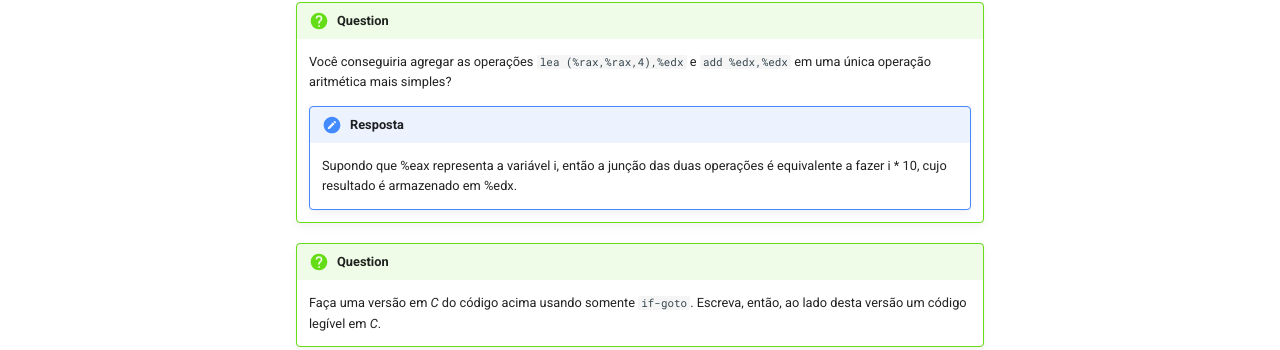
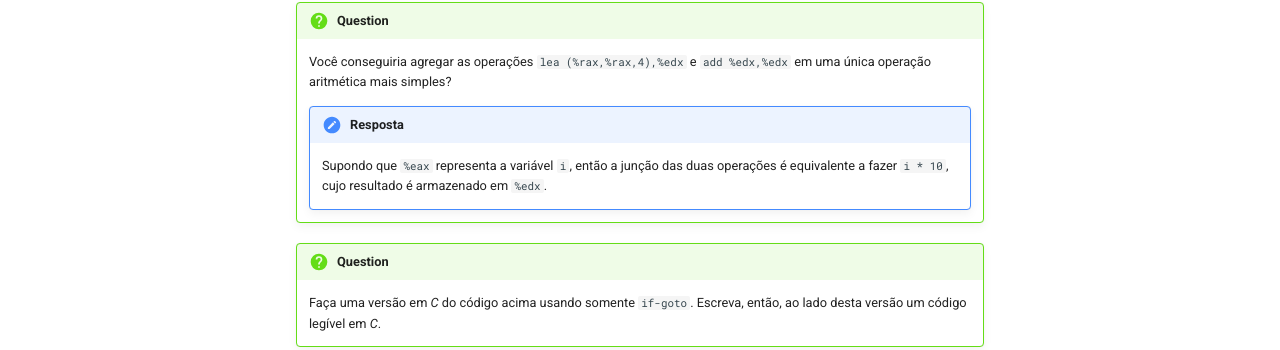
Before and after one commit to Insper/SistemasHardwareSoftware, an MkDocs documentation site: the page built from material/aulas/10-revisao/index.md, in a window 1280 px wide and 900 px high, scrolled down 1724 px. Shown: the part 409-759 px from the top of the window. Built offline with MkDocs 1.6.1 and Material for MkDocs 9.7.7, drawn with Linux system fonts in a browser that asks for light colours; nearby versions of some CDN libraries; formulas are drawn with MathJax 3; comment, search, counter and statistics services are not loaded.

```diff
--- a/material/aulas/10-revisao/index.md
+++ b/material/aulas/10-revisao/index.md
@@ -61,7 +61,7 @@ Analise a função `func2` com o gdb e responda:
     Você conseguiria agregar as operações `lea    (%rax,%rax,4),%edx` e `add    %edx,%edx` em uma única operação aritmética mais simples?
 
     !!! details "Resposta"
-        Supondo que %eax representa a variável i, então a junção das duas operações é equivalente a fazer i * 10, cujo resultado é armazenado em %edx.
+        Supondo que `%eax` representa a variável `i`, então a junção das duas operações é equivalente a fazer `i * 10`, cujo resultado é armazenado em `%edx`.
 
 
 !!! question long
```
